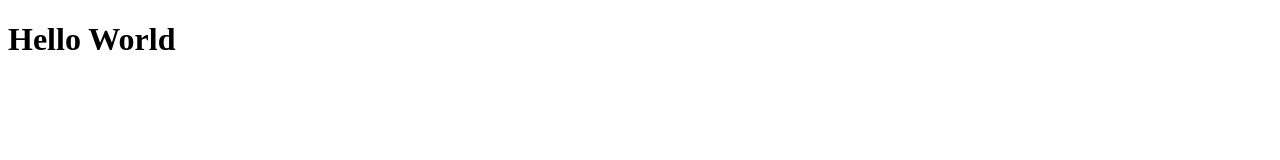
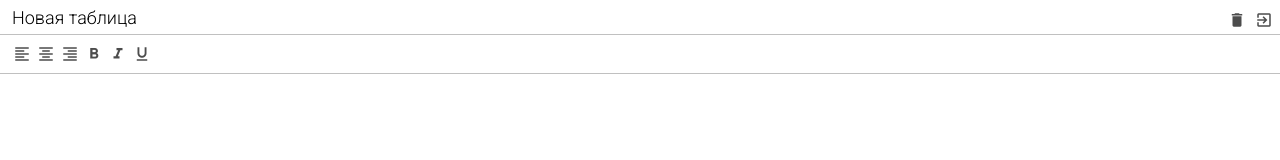
Before and after one commit to Rus-programmer/excel-course, a website built with webpack: page src/index.html in a window 1280 px wide. Built offline with nearby package versions, Linux system fonts and the light colour scheme.

Commit message:
add some layout

```diff
--- a/package.json
+++ b/package.json
@@ -45,6 +45,7 @@
     "webpack-dev-server": "^3.11.0"
   },
   "dependencies": {
-    "@babel/polyfill": "^7.10.1"
+    "@babel/polyfill": "^7.10.1",
+    "normalize.css": "^8.0.1"
   }
 }
--- a/src/index.html
+++ b/src/index.html
@@ -7,9 +7,57 @@
     <meta http-equiv="X-UA-Compatible" content="ie=edge">
     <title>JSSenior</title>
     <link rel="shortcut icon" href="icon.ico">
+    <link href="https://fonts.googleapis.com/icon?family=Material+Icons" rel="stylesheet">
 </head>
 <body>
-<h1>Hello World</h1>
-<div id="app" class="container"></div>
+<div id="app" class="container">
+    <div class="excel">
+        <div class="excel__header">
+            <input type="text" class="input" value="Новая таблица"/>
+            <div>
+                <div class="button">
+                    <i class="material-icons">delete</i>
+                </div>
+
+                <div class="button">
+                    <i class="material-icons">exit_to_app</i>
+                </div>
+            </div>
+        </div>
+        <div class="excel__toolbar">
+
+            <div class="button">
+                <i class="material-icons">format_align_left</i>
+            </div>
+
+            <div class="button">
+                <i class="material-icons">format_align_center</i>
+            </div>
+
+            <div class="button">
+                <i class="material-icons">format_align_right</i>
+            </div>
+
+            <div class="button">
+                <i class="material-icons">format_bold</i>
+            </div>
+
+            <div class="button">
+                <i class="material-icons">format_italic</i>
+            </div>
+
+            <div class="button">
+                <i class="material-icons">format_underlined</i>
+            </div>
+
+        </div>
+        <div class="excel__formula">
+
+        </div>
+        <div class="excel__table">
+
+        </div>
+    </div>
+</div>
 </body>
 </html>
--- a/src/index.js
+++ b/src/index.js
@@ -1,4 +1,3 @@
-import './module'
 import './scss/index.scss'
 
 console.log('index.js');
--- a/src/module.js
+++ /dev/null
@@ -1,7 +0,0 @@
-console.log('module.js')
-
-async function start() {
-    return await Promise.resolve()
-}
-
-start()
--- /dev/null
+++ b/src/scss/_mixins.scss
@@ -0,0 +1,20 @@
+@mixin button ($color:green) {
+  height: 24px;
+  min-width: 24px;
+  padding: 3px;
+  text-align: center;
+  position: relative;
+  display: inline-block;
+  color: rgba(0,0,0,.7);
+
+  & i {
+    font-size: 18px;
+  }
+  &:active, &.active {
+    color: $color;
+  }
+  &:hover {
+    background: #eee;
+    cursor: pointer;
+  }
+}
--- /dev/null
+++ b/src/scss/_variables.scss
@@ -0,0 +1,3 @@
+$header-height: 34px;
+$toolbar-height: 40px;
+$border-color: #c0c0c0;
--- /dev/null
+++ b/src/scss/formula.scss
@@ -0,0 +1,6 @@
+@import "variables";
+@import "mixins";
+
+.class-formula {
+
+}
--- /dev/null
+++ b/src/scss/header.scss
@@ -0,0 +1,38 @@
+@import "variables";
+@import "mixins";
+
+.excel__header {
+  position: absolute;
+  top: 0;
+  right: 0;
+  left: 0;
+  height: $header-height;
+  padding: 8px 4px 0;
+  display: flex;
+  justify-content: space-between;
+
+  //temp
+  //background: silver;
+  & .input {
+    margin: 0;
+    padding: 2px 7px;
+    min-width: 1px;
+    color: #000;
+    border: 1px solid transparent;
+    border-radius: 2px;
+    height: 20px;
+    font-size: 18px;
+    line-height: 22px;
+    outline: none;
+
+    &.focus {
+      border: 2px solid #1a73e8;
+    }
+    &.hover {
+      border: 1px solid #eee;
+    }
+  }
+  .button {
+    @include button(red)
+  }
+}
--- a/src/scss/index.scss
+++ b/src/scss/index.scss
@@ -0,0 +1,20 @@
+@import url('https://fonts.googleapis.com/css2?family=Roboto:wght@300&display=swap');
+@import "~normalize.css";
+@import "header";
+@import "toolbar";
+@import "table";
+@import "formula";
+
+* {
+  margin: 0;
+  padding: 0;
+  box-sizing: border-box;
+}
+body {
+  font-family: 'Roboto', sans-serif;
+  font-size: 12px;
+}
+
+.excel {
+  position: relative;
+}
--- /dev/null
+++ b/src/scss/table.scss
@@ -0,0 +1,6 @@
+@import "variables";
+@import "mixins";
+
+.class-table {
+
+}
--- /dev/null
+++ b/src/scss/toolbar.scss
@@ -0,0 +1,18 @@
+@import "variables";
+@import "mixins";
+
+.excel__toolbar {
+  position: absolute;
+  left: 0;
+  right: 0;
+  top: $header-height;
+  height: $toolbar-height;
+  border-top: 1px solid $border-color;
+  border-bottom: 1px solid $border-color;
+  padding: 7px 10px;
+  display: flex;
+
+  .button {
+    @include button(green)
+  }
+}
--- a/webpack.config.js
+++ b/webpack.config.js
@@ -42,7 +42,9 @@ module.exports = {
     devtool: isDev ? 'source-map' : false,
     devServer: {
         port: 3300,
-        hot: isDev
+        hot: isDev,
+        contentBase: path.resolve(__dirname, 'src'),
+        watchContentBase: true
     },
     plugins: [
         new CleanWebpackPlugin(),
```
Also changed, not shown: 2 other files.
